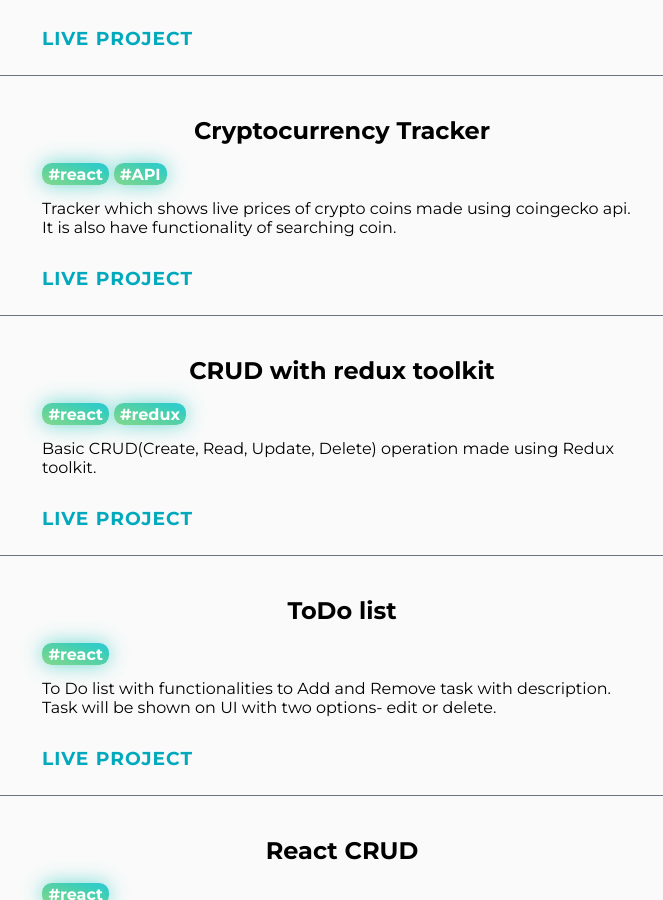
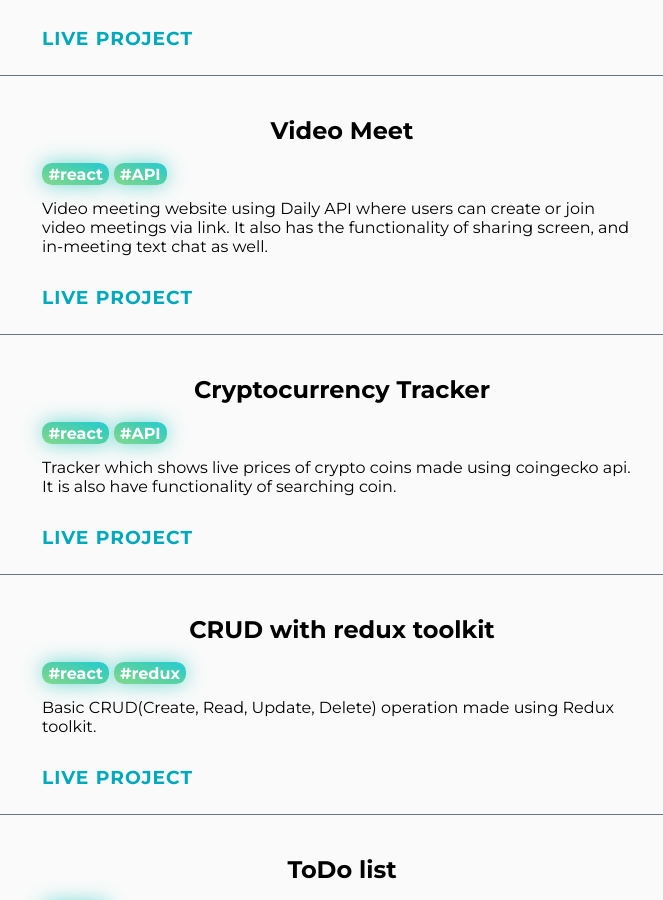
Before and after one commit to Chintan-24/project-showcase, a plain HTML site: page index.html in a window 1280 px wide. Shown: the part 4277-5177 px from the top of the page, without its empty margins (298-961 px from the left). Drawn offline with Linux system fonts and the light colour scheme.

Commit message:
added video meet react project

```diff
--- a/index.html
+++ b/index.html
@@ -379,6 +379,26 @@
 <!-- --------------------  -->
     <section class="section project-title" data-name="react">
       <div class="container-center">
+        <h1>Video Meet</h1>
+        <div class="project-tags">#react</div>
+        <div class="project-tags">#API</div>
+
+        <p>
+          Video meeting website using Daily API where users can create or join video meetings via link. It also has the functionality of sharing screen, and in-meeting text chat as well.
+        </p>
+         <h3 class='live-link'>
+        <a
+          class="link link-primary"
+          href="https://videomeet-cb.netlify.app/"
+          target="_blank"
+          >Live Project</a
+        >
+        </h3>
+      </div>
+    </section>
+
+    <section class="section project-title" data-name="react">
+      <div class="container-center">
         <h1>Cryptocurrency Tracker</h1>
         <div class="project-tags">#react</div>
         <div class="project-tags">#API</div>
```
